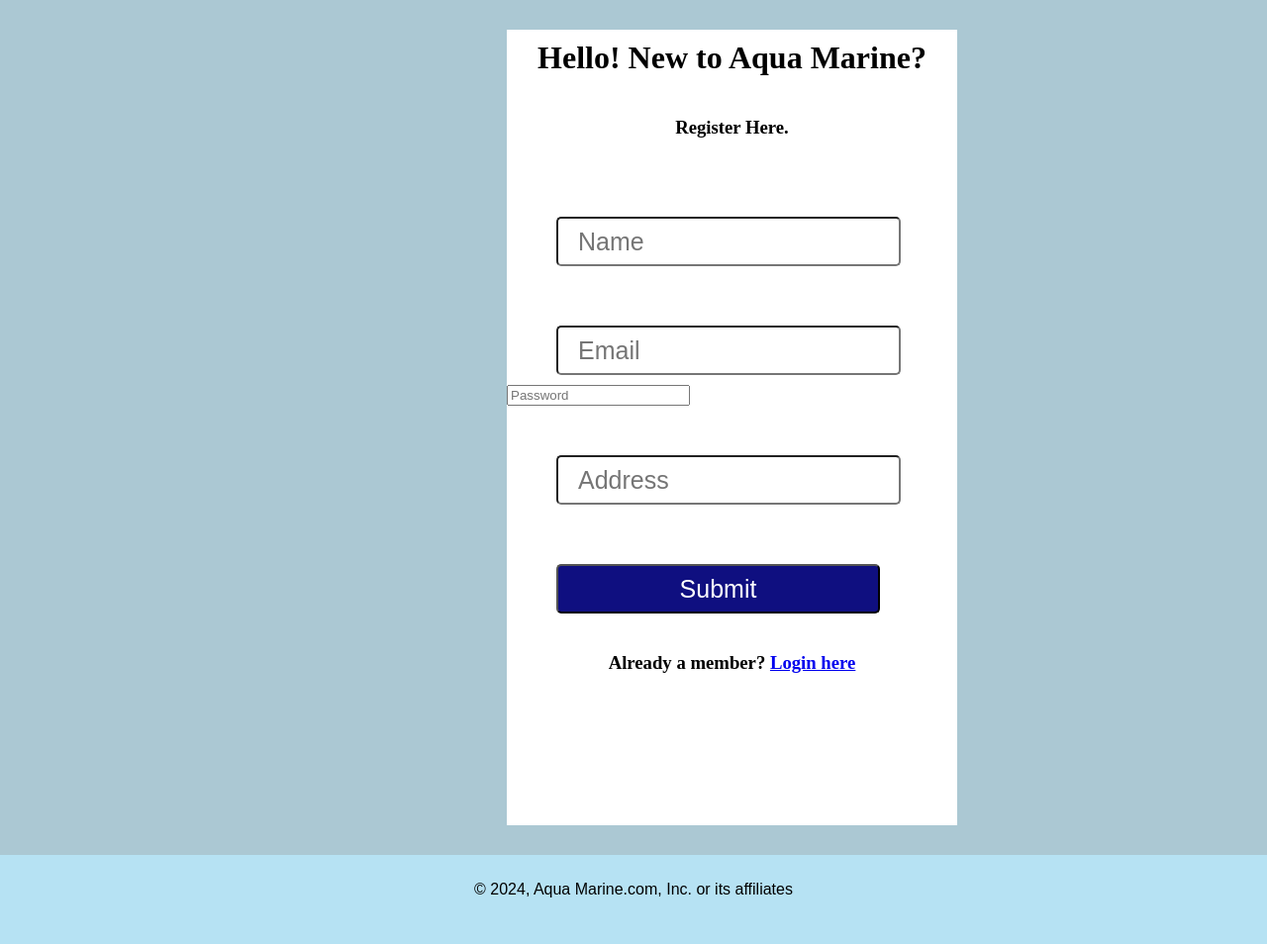
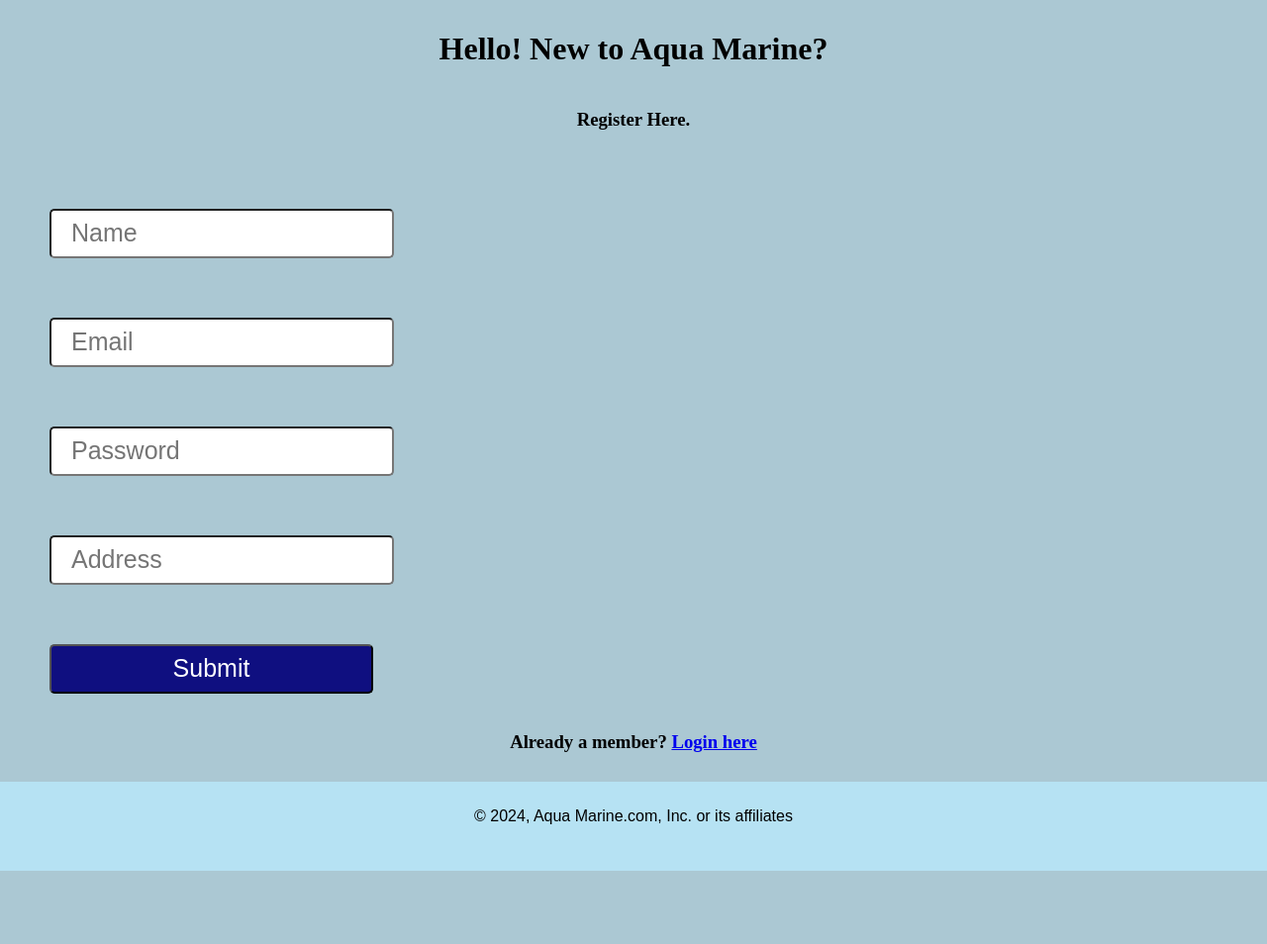
Before and after one commit to REISSD/Capstone2024, a PHP site: page /signup.php in a window 1280 px wide. Shown: the part 171-1125 px from the top of the page at 99% size. After the commit the page ends 1051 px from the top, so only its background shows below. Run offline with PHP 8.4, Linux system fonts and the light colour scheme.

Commit message:
fixed css for signup.php signup.php

```diff
--- a/Capstone/signup.php
+++ b/Capstone/signup.php
@@ -4,6 +4,22 @@
         <meta charset="UTF-8">
         <title>Capstone</title>
         <link rel="stylesheet" type="text/css" href="style.css"/>
+        <style>
+input[type=text] {
+    height: 50px;
+    margin: 50px 50px 10px 50px;
+    padding-left: 20px;
+    border-radius: 5px;
+    font-size: 25px;
+}
+input[type=password] {
+    height: 50px;
+    margin: 50px 50px 10px 50px;
+    padding-left: 20px;
+    border-radius: 5px;
+    font-size: 25px;
+}
+</style>
     <header>
 <?php
 include 'db_connection.php';
--- a/Capstone/style.css
+++ b/Capstone/style.css
@@ -194,59 +194,7 @@ input[name="search" i] {
 
 
 /*signup style*/
-.signup{
-    background-color: white;
-    margin-top: 30px;
-    margin-bottom: 30px;
-    margin-left: 40%;
-    margin-right: 40%;
-    width: 455px;
-    height: 804px;
-}
-.signup-text {
-    text-align: center;
-    padding: 10px;
-}
-input[type="text" i] {
-    height: 50px;
-    margin: 50px 50px 10px 50px;
-    padding-left: 20px;
-    border-radius: 5px;
-    font-size: 25px;
-}
-input[name="submit" i] {
-    width: 327px;
-    height: 50px;
-    margin: 50px 50px 10px 50px;
-    border-radius: 5px;
-    font-size: 25px;
-    text-align: center;
-    color: white;
-    background-color: rgb(15, 15, 128);
-}
 
-/*
-.name{
-        background-color: white;
-        margin-top: 30px;
-        margin-bottom: 30px;
-        margin-left: 40%;
-        margin-right: 40%;
-        width: 455px;
-        height: 804px;
-}
-
-.signup-text {
-    text-align: center;
-    padding: 10px;
-}
-input[name="signup"] {
-    height: 50px;
-    margin: 50px 50px 10px 50px;
-    padding-left: 20px;
-    border-radius: 5px;
-    font-size: 25px;
-}*/
 
 /*Footer Styles*/
 footer{
```
